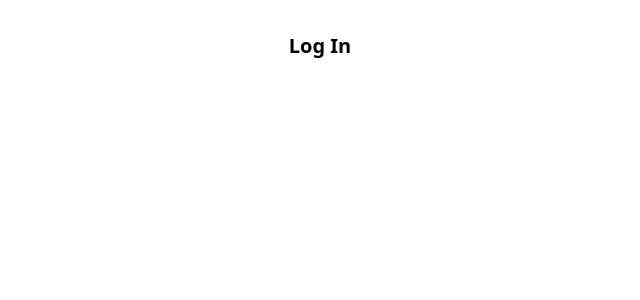
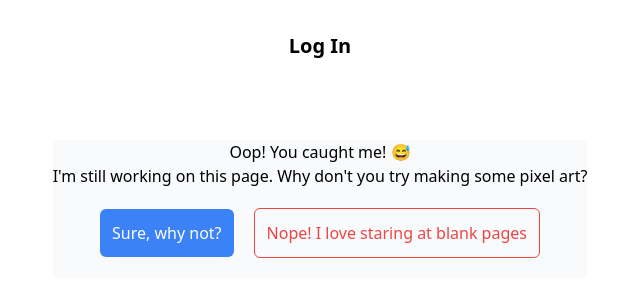
Before and after one commit to theAvocadoCoder/pixelite, a React (Vite) app: page /pixelite/login in a window 1280 px wide. Shown: the top 300 px of the page, without its empty margins (320-960 px from the left). Built offline with nearby package versions, Linux system fonts and the light colour scheme.

Commit message:
feat: make InProgress page for incomplete pages
display a modal on incomplete pages to alert users

```diff
--- /dev/null
+++ b/src/components/PageInProgress/index.jsx
@@ -0,0 +1,32 @@
+import { useRef } from "react";
+import { useNavigate } from "react-router-dom";
+
+const PageInProgress = () => {
+  const dialogRef = useRef();
+
+  const navigate = useNavigate();
+
+  function closeModal() {
+    dialogRef.current.close();
+  }
+
+  return (
+    <dialog
+      ref={dialogRef}
+      open
+      className="bg-slate-50 mt-20 rounded-md w-fit"
+    >
+      <p>Oop! You caught me! 😅</p>
+      <p>{`I'm still working on this page. Why don't you try making some pixel art?`}</p>
+
+      <div
+        className="flex flex-col items-center md:flex-row md:justify-center gap-5 my-5"
+      >
+        <button className="p-3 bg-blue-500 text-white rounded-md w-max" onClick={() => navigate("/")}>Sure, why not?</button>
+        <button className="p-3 border border-red-500 text-red-500 rounded-md w-fit" onClick={closeModal}>Nope! I love staring at blank pages</button>
+      </div>
+    </dialog>
+  )
+}
+
+export default PageInProgress
--- a/src/pages/Login/Login.jsx
+++ b/src/pages/Login/Login.jsx
@@ -1,11 +1,15 @@
-import { useLocation } from "react-router-dom"
+import { useLocation } from "react-router-dom";
+import PageInProgress from "../../components/PageInProgress";
 
 
 function Login() {
-  const {pathname} = useLocation();
+
+  const { pathname } = useLocation();
+
   return (
     <>
-      <h1 className="text-xl font-bold">{pathname === "/login" ? "Log In" : "Sign Up"}</h1>
+      <h1 className="text-xl font-bold mx-auto">{pathname === "/login" ? "Log In" : "Sign Up"}</h1>
+      <PageInProgress />
     </>
   )
 }
```
